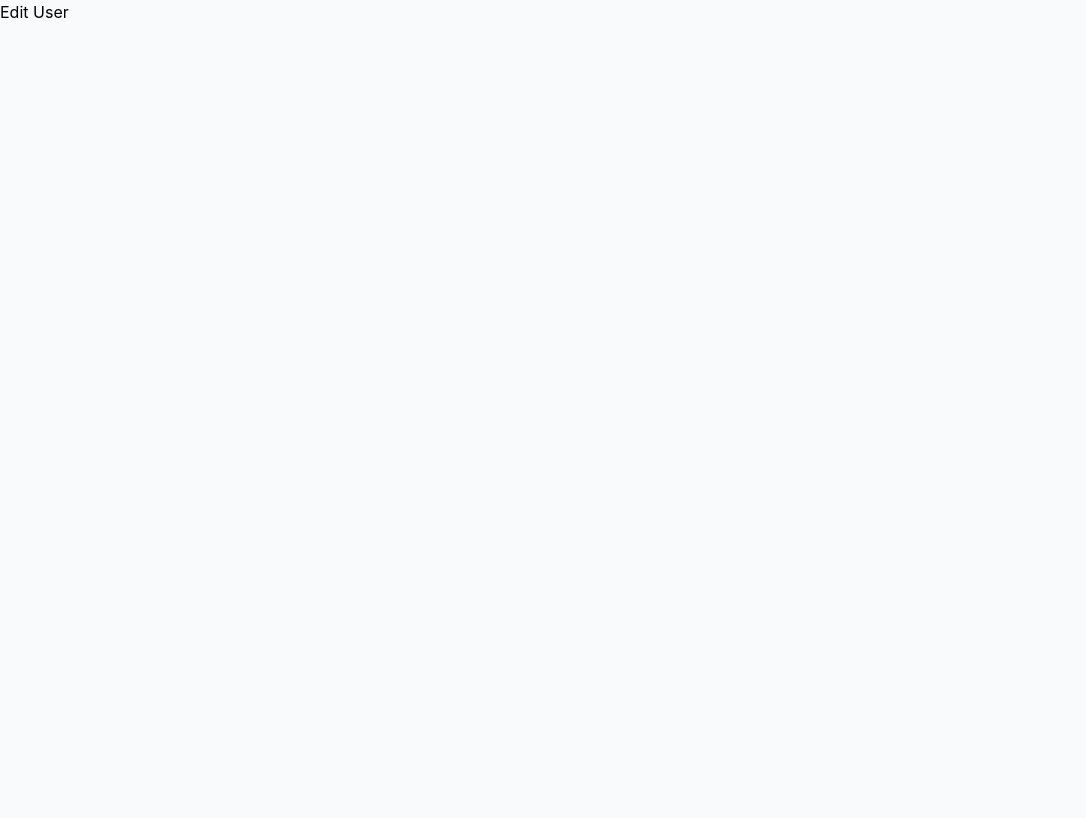
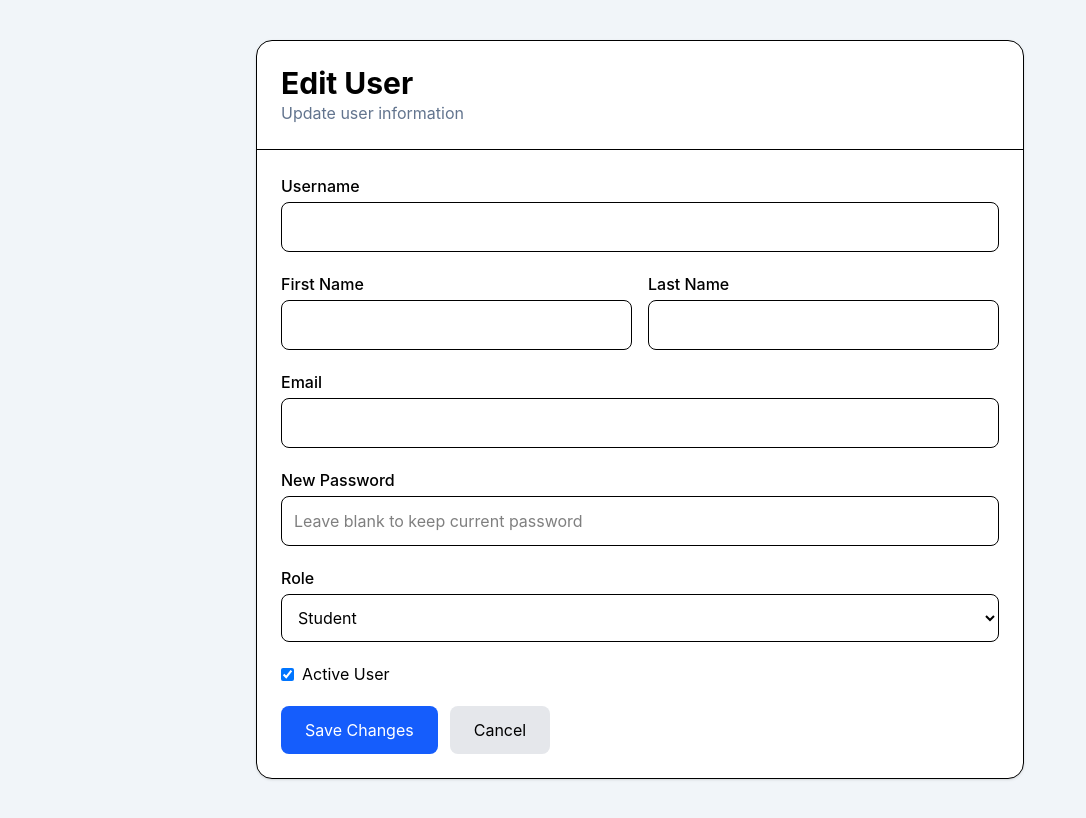
Before and after one commit to RiaModak/AI_Learning_Portal, a React app in the folder frontend/: page /edit-user/1 in a window 1280 px wide. Shown: the whole page, without its empty margins (0-1086 px from the left). Built offline with nearby package versions, Linux system fonts and the light colour scheme; no server answers; the HTML template or start-up script is replaced by a standard one.

Commit message:
Edit User

```diff
--- a/frontend/src/pages/EditUser.jsx
+++ b/frontend/src/pages/EditUser.jsx
@@ -1,5 +1,254 @@
+import { useEffect, useState } from "react";
+import axios from "axios";
+import { Link, useNavigate, useParams } from "react-router-dom";
+
 function EditUser() {
-  return <h1>Edit User</h1>;
+  const { id } = useParams();
+  const navigate = useNavigate();
+
+  const [loading, setLoading] = useState(true);
+
+  const [form, setForm] = useState({
+    username: "",
+    first_name: "",
+    last_name: "",
+    email: "",
+    password: "",
+    role: "Student",
+    is_active: true,
+  });
+
+  useEffect(() => {
+    fetchUser();
+  }, []);
+
+  const fetchUser = async () => {
+    try {
+      const response = await axios.get(
+        `http://127.0.0.1:8000/api/users/${id}/`
+      );
+
+      setForm({
+        username: response.data.username,
+        first_name: response.data.first_name,
+        last_name: response.data.last_name,
+        email: response.data.email,
+        password: "",
+        role: response.data.role_name,
+        is_active: response.data.is_active,
+      });
+
+    } catch (error) {
+      console.log(error);
+    } finally {
+      setLoading(false);
+    }
+  };
+
+  const handleChange = (e) => {
+    const { name, value, type, checked } = e.target;
+
+    setForm({
+      ...form,
+      [name]: type === "checkbox" ? checked : value,
+    });
+  };
+
+  const handleSubmit = async (e) => {
+    e.preventDefault();
+
+    try {
+
+      const data = { ...form };
+
+      // Don't send an empty password
+      if (data.password === "") {
+        delete data.password;
+      }
+
+      await axios.put(
+        `http://127.0.0.1:8000/api/users/${id}/`,
+        data
+      );
+
+      alert("User updated successfully.");
+
+      navigate("/");
+
+    } catch (error) {
+      console.log(error.response?.data);
+      alert("Update failed.");
+    }
+  };
+
+  if (loading) {
+    return (
+      <div className="p-10 text-xl">
+        Loading...
+      </div>
+    );
+  }
+
+  return (
+    <div className="min-h-screen bg-slate-100 py-10">
+
+      <div className="max-w-3xl mx-auto bg-white rounded-2xl shadow-sm border">
+
+        <div className="p-6 border-b">
+
+          <h1 className="text-3xl font-bold">
+            Edit User
+          </h1>
+
+          <p className="text-slate-500">
+            Update user information
+          </p>
+
+        </div>
+
+        <form
+          onSubmit={handleSubmit}
+          className="p-6 space-y-5"
+        >
+
+          <div>
+
+            <label className="block mb-1 font-medium">
+              Username
+            </label>
+
+            <input
+              className="w-full border rounded-lg p-3"
+              name="username"
+              value={form.username}
+              onChange={handleChange}
+            />
+
+          </div>
+
+          <div className="grid grid-cols-2 gap-4">
+
+            <div>
+
+              <label className="block mb-1 font-medium">
+                First Name
+              </label>
+
+              <input
+                className="w-full border rounded-lg p-3"
+                name="first_name"
+                value={form.first_name}
+                onChange={handleChange}
+              />
+
+            </div>
+
+            <div>
+
+              <label className="block mb-1 font-medium">
+                Last Name
+              </label>
+
+              <input
+                className="w-full border rounded-lg p-3"
+                name="last_name"
+                value={form.last_name}
+                onChange={handleChange}
+              />
+
+            </div>
+
+          </div>
+
+          <div>
+
+            <label className="block mb-1 font-medium">
+              Email
+            </label>
+
+            <input
+              className="w-full border rounded-lg p-3"
+              name="email"
+              value={form.email}
+              onChange={handleChange}
+            />
+
+          </div>
+
+          <div>
+
+            <label className="block mb-1 font-medium">
+              New Password
+            </label>
+
+            <input
+              type="password"
+              className="w-full border rounded-lg p-3"
+              name="password"
+              value={form.password}
+              onChange={handleChange}
+              placeholder="Leave blank to keep current password"
+            />
+
+          </div>
+
+          <div>
+
+            <label className="block mb-1 font-medium">
+              Role
+            </label>
+
+            <select
+              className="w-full border rounded-lg p-3"
+              name="role"
+              value={form.role}
+              onChange={handleChange}
+            >
+              <option>Admin</option>
+              <option>Teacher</option>
+              <option>Student</option>
+            </select>
+
+          </div>
+
+          <div className="flex items-center gap-2">
+
+            <input
+              type="checkbox"
+              name="is_active"
+              checked={form.is_active}
+              onChange={handleChange}
+            />
+
+            <label>
+              Active User
+            </label>
+
+          </div>
+
+          <div className="flex gap-3">
+
+            <button
+              className="bg-blue-600 text-white px-6 py-3 rounded-lg hover:bg-blue-700"
+            >
+              Save Changes
+            </button>
+
+            <Link
+              to="/"
+              className="bg-gray-200 px-6 py-3 rounded-lg hover:bg-gray-300"
+            >
+              Cancel
+            </Link>
+
+          </div>
+
+        </form>
+
+      </div>
+
+    </div>
+  );
 }
 
 export default EditUser;
```
Also changed, not shown: 2 other files (tests, documents, lock files or other folders).
